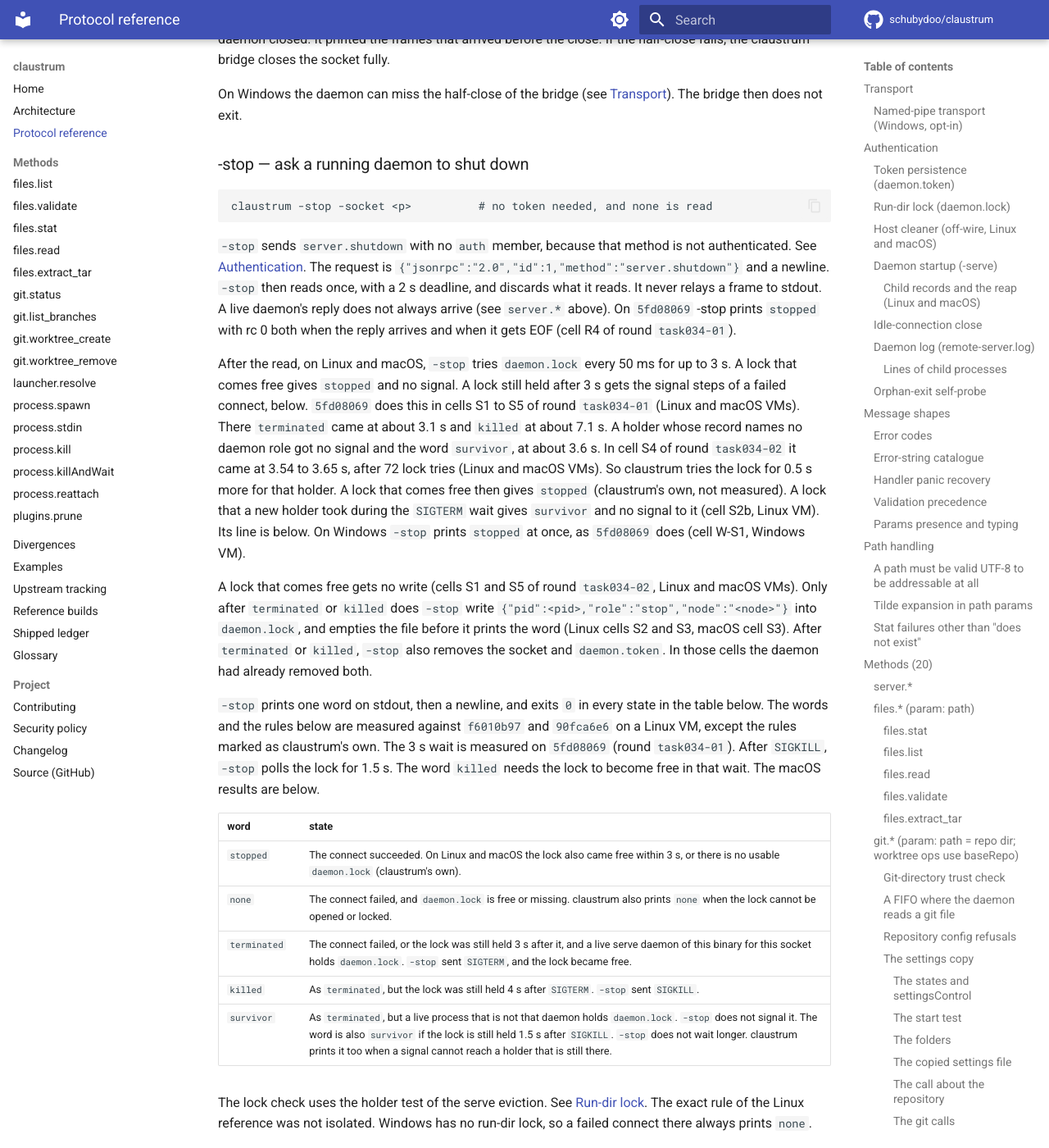
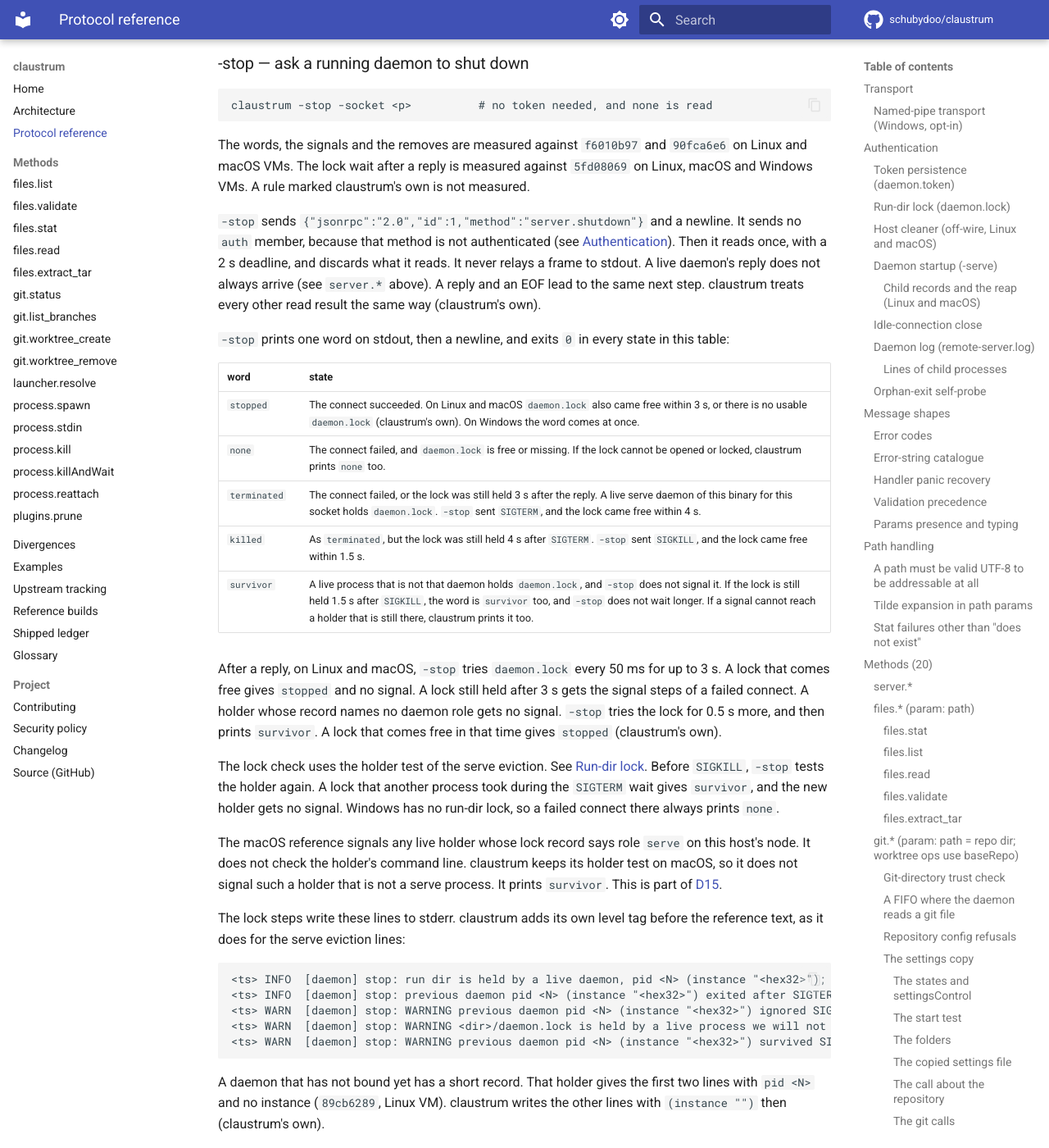
Before and after one commit to schubydoo/claustrum, an MkDocs documentation site: the page built from docs/PROTOCOL.md, in a window 1280 px wide and 1400 px high, scrolled down 93042 px. Shown: the whole window at 82% size. Built offline with MkDocs 1.6.1 and Material for MkDocs 9.7.7, drawn with Linux system fonts in a browser that asks for light colours; comment, search, counter and statistics services are not loaded; some of the changed text lies outside the part shown.

Commit message:
docs: cut the daemon log and -stop sections to what a reader acts on
Keep every log line, word, exit code and file rule of both sections in
docs/PROTOCOL.md. Cut cells, rounds, timings and build history. Name the
measured builds once near the top of each section, and link the retired D21.

Co-Authored-By: Claude Opus 5.5 <noreply@anthropic.com>

````diff
--- a/docs/PROTOCOL.md
+++ b/docs/PROTOCOL.md
@@ -677,16 +677,25 @@ self-probe below.
 
 ### Daemon log (`remote-server.log`)
 
-The launcher creates `remote-server.log` in the socket's directory with mode
-`0600`. The launcher rotates any existing log to
-`remote-server.log.old` and creates a fresh one. A log that cannot be renamed gets
-no fresh file (see below). This matches `4534d86`, which
-keeps the previous session's log as `.old` on every restart. The launcher
-redirects the daemonized child's stdout and stderr into that file, so the
-launcher's own streams stay empty. On Linux and macOS, when the limit raise
-works, the first line tells the open-files limit that `process.spawn` children
-get. This line is at INFO level, so `CLAUSTRUM_LOG_LEVEL=warn` drops it. The
-ready banner follows, with no timestamp:
+The rules of the file are measured against `5fd08069`, and the startup lines
+against `f6010b97` and `89cb6289`. A rule that names one system was measured on
+a VM of that system, and an unmarked rule on Linux and macOS VMs.
+
+At each start the launcher renames an existing `remote-server.log` in the
+socket's directory to `remote-server.log.old`. Then it creates a fresh log there
+with mode `0600`. It sends the stdout and stderr of the daemonized child into
+that file, so its own streams stay empty. The daemon does not remove the log at
+shutdown, unlike the socket and `daemon.token`. So the log of the last run stays
+readable. The fixed name and location are the deployment contract, and they are
+not configurable.
+
+claustrum writes a level tag before each line except the banner. The reference
+writes none. `CLAUSTRUM_LOG_LEVEL=warn` drops the INFO lines.
+
+When the raise of the open-files limit works on Linux and macOS, the first line
+tells the limit that `process.spawn` children get. It is the lower of 65536 and
+the hard limit. On Windows there is no such line. The ready banner follows, with
+no timestamp:
 
 ```
 2026/07/31 00:17:30 INFO  [daemon] child processes will start with an open-files limit of 65536
@@ -695,70 +704,56 @@ Claustrum remote server listening on /run/user/1000/claude/rpc.sock (pid 4711, i
 2026/07/31 00:17:30 INFO  [Server] New connection from: @
 ```
 
-The value of the first line is the soft limit it set, which is the lower of 65536 and the hard limit. `f6010b97`
-writes the same line, with no level tag, before its banner. Linux and macOS VMs
-measured this, with the value 65536. On the Windows VM the reference log has no
-such line, and claustrum writes none there. A failed raise was not measured.
-Claustrum writes no line then.
+A failed raise writes no line (claustrum's own, not measured). The banner ends
+with the pid of the daemon and its instance, the `instanceId` of
+`server.capabilities`. The name `Claustrum` is claustrum's own, and the
+reference prints `Claude` there.
 
 A start with `CLAUDE_SSH_PEER_CHECK=1` writes one more line before the banner.
-On Linux it is at INFO level and names the namespaces of the daemon:
+On Linux it is at INFO level, comes after the open-files line, and names the
+namespaces of the daemon:
 
 ```
 [Server] serving only callers in "user:[4026531837] net:1 pidfd"
 ```
 
-`5fd08069` writes it after its open-files line (round `task011-01`, Linux VM).
-On macOS and Windows the line is at WARN level, and `5fd08069` writes this text
-last before its banner (macOS and Windows VMs):
+On macOS and Windows the line is at WARN level and comes last before the banner:
 
 ```
 [Server] this system names no namespaces: cannot tell callers in a sandbox from others, serving all
 ```
 
 A Linux kernel that names no namespace gets that line too (claustrum's own, not
-measured). The place of the line beside the lines of a reap is not measured.
-
-The banner ends with the pid of the daemon and its instance. The instance is the
-`instanceId` of `server.capabilities`. `f6010b97` and `89cb6289` print the same
-suffix (Linux, macOS and Windows VMs). The name `Claustrum` is claustrum's own.
-The reference prints `Claude` there. The banner beside the lines of
-`-listen-pipe` and `-metrics-addr` is not measured.
-
-If the rename fails, claustrum's launcher judges the entry at the path by `Lstat`
-and opens no FIFO. An own regular file is truncated, keeps its mode and gets the
-lines. So does the own regular file behind an own link. A folder fails the start.
-The launcher then prints one line on stderr and exits 1, with no daemon, socket,
-`daemon.lock` or `daemon.token`:
+measured).
+
+If the fresh create fails, the launcher judges the entry at the path without
+following it, and it opens no FIFO:
+
+- Nothing at the path fails the start with the error of the create.
+- A folder fails the start with `is a directory`.
+- An own regular file, or an own link to an own regular file, is truncated. It
+  keeps its mode and gets the lines.
+- Every other entry fails the start with `permission denied` and stays
+  unchanged. That is [D8](DIVERGENCES.md#d8).
+
+A failed start prints one line on stderr and exits 1, with no daemon, socket,
+`daemon.lock` or `daemon.token`. `5fd08069` does the same with its own prefix:
 
 ```
 claustrum: open log: open <path>: is a directory
 ```
 
-A create that fails with nothing at the path fails the start the same way, with the
-error of the create. `5fd08069` does all four, with its own prefix. Rounds
-`task015-03` and `task015-04` show cells E1 and E3 on the Linux and macOS VMs, and E5
-and E6 on the Linux VM. Every other
-entry fails the start with `permission denied` and stays unchanged. That is
-[D8](DIVERGENCES.md#d8). On Windows the rename moves a folder onto a regular `.old`,
-as on `5fd08069` (cell W1 of round `task015-04`, Windows VM).
-
-On Windows a second daemon can start on a live socket. The first daemon holds
-`remote-server.log` open, so the launcher cannot rotate it. The launcher then
-truncates that file, and the second daemon logs there. Each daemon writes at the
-offset of its own handle. So the earlier lines of the first daemon are lost, and
-its later lines sit behind a block of NUL bytes. A log that another process holds
-with no delete share is truncated too, and `.old` stays. `5fd08069` does both
-(cells W1 and W3 of round `task015-01`, Windows VM).
-
-claustrum does not remove the log on graceful shutdown. This differs from the
-socket and from `daemon.token`. The log outlives the daemon, so a post-mortem
-stays readable. The fixed name and location are the deployment contract, and they
-are not configurable.
+On Windows the rename moves a folder onto a regular `.old`. A second daemon can
+start on a live socket there. The first daemon holds the log open, so the
+rename fails, and the launcher truncates the log. The second daemon then logs
+there. Each daemon writes at the offset of its own handle. So the earlier lines
+of the first daemon are lost, and its later lines sit behind a block of NUL
+bytes. A log that another process holds with no delete share is truncated too,
+and `.old` stays. This is parity now, and [D21](DIVERGENCES.md#d21) is retired.
 
 #### Lines of child processes
 
-These lines tell of [process.spawn](protocol/process-spawn.md) children and of their [records and the reap](#child-records-and-the-reap-linux-and-macos). claustrum prints a level tag before each line. The reference prints none. The levels are claustrum's own, and `CLAUSTRUM_LOG_LEVEL=warn` drops the INFO lines. Unless a row says otherwise, each text is the text of `89cb6289`, measured on Linux. The group-ended, outlived and dropped-record lines are measured on macOS too.
+These lines tell of [process.spawn](protocol/process-spawn.md) children and of their [records and the reap](#child-records-and-the-reap-linux-and-macos). The levels are claustrum's own. Unless a row says otherwise, each text is the text of `89cb6289`, measured on Linux. The group-ended, outlived and dropped-record lines are measured on macOS too.
 
 | Event | Level | Line |
 |---|---|---|
@@ -773,7 +768,7 @@ These lines tell of [process.spawn](protocol/process-spawn.md) children and of t
 | Over 128 records | WARN | `[process.Registry] more than 128 records in <run dir>/children; leaving the rest for the next start` |
 | Over 64 groups | WARN | `[process.Registry] <n> more orphaned group(s) recorded in <run dir>/children than the 64 one start ends; leaving those for the next start` |
 | A record dropped | INFO | `[process.Registry] record <pid>.json: pid <pid> is not a child to end (<reason>); dropping the record, signalling nothing` |
-| A record kept | INFO | `[process.Registry] record <pid>.json: pid <pid> cannot be inspected now (<reason>); keeping the record, signalling nothing` (`5fd08069`, Linux VM) |
+| A record kept | INFO | `[process.Registry] record <pid>.json: pid <pid> cannot be inspected now (<reason>); keeping the record, signalling nothing` (`5fd08069`) |
 | A group ended | INFO | `[process.Registry] ending orphaned process group <pgid> recorded by daemon instance "<instance>" (pid <daemon pid>): SIGTERM` |
 | The grace ran out | WARN | `[process.Registry] group <pgid> outlived SIGTERM for 2s: SIGKILL` |
 | A group fails the test | INFO | `[process.Registry] group <pgid> no longer verifies (<reason>); nothing more is sent to it` |
@@ -3582,64 +3577,50 @@ On Windows the daemon can miss the half-close of the bridge (see
 claustrum -stop -socket <p>          # no token needed, and none is read
 ```
 
-`-stop` sends `server.shutdown` with no `auth` member, because that method is
-not authenticated. See [Authentication](#authentication). The request is
-`{"jsonrpc":"2.0","id":1,"method":"server.shutdown"}` and a newline. `-stop` then
-reads once, with a 2 s deadline, and discards what it reads. It never relays a
-frame to stdout. A live daemon's reply does not always arrive (see `server.*`
-above). On `5fd08069` -stop prints `stopped` with rc 0 both when the reply arrives
-and when it gets EOF (cell R4 of round `task034-01`).
-
-After the read, on Linux and macOS, `-stop` tries `daemon.lock` every 50 ms for up
-to 3 s. A lock that comes free gives `stopped` and no signal. A lock still held
-after 3 s gets the signal steps of a failed connect, below. `5fd08069` does this
-in cells S1 to S5 of round `task034-01` (Linux and macOS VMs). There `terminated`
-came at about 3.1 s and `killed` at about 7.1 s. A holder whose record names no
-daemon role got no signal and the word `survivor`, at about 3.6 s. In cell S4 of
-round `task034-02` it came at 3.54 to 3.65 s, after 72 lock tries (Linux and macOS
-VMs). So claustrum tries the lock for 0.5 s more for that holder. A lock that comes free then gives `stopped` (claustrum's
-own, not measured). A lock that a new holder took during the `SIGTERM` wait gives
-`survivor` and no signal to it (cell S2b, Linux VM). Its line is below.
-On Windows `-stop` prints `stopped` at once, as
-`5fd08069` does (cell W-S1, Windows VM).
-
-A lock that comes free gets no write (cells S1 and S5 of round `task034-02`, Linux
-and macOS VMs). Only after `terminated` or
-`killed` does `-stop` write `{"pid":<pid>,"role":"stop","node":"<node>"}` into
-`daemon.lock`, and empties the file before it prints the word (Linux cells S2 and
-S3, macOS cell S3). After `terminated` or `killed`, `-stop` also removes the
-socket and `daemon.token`. In those cells the daemon had already removed both.
+The words, the signals and the removes are measured against `f6010b97` and
+`90fca6e6` on Linux and macOS VMs. The lock wait after a reply is measured
+against `5fd08069` on Linux, macOS and Windows VMs. A rule marked claustrum's own
+is not measured.
+
+`-stop` sends `{"jsonrpc":"2.0","id":1,"method":"server.shutdown"}` and a
+newline. It sends no `auth` member, because that method is not authenticated
+(see [Authentication](#authentication)). Then it reads once, with a 2 s deadline,
+and discards what it reads. It never relays a frame to stdout. A live daemon's
+reply does not always arrive (see `server.*` above). A reply and an EOF lead to
+the same next step. claustrum treats every other read result the same way
+(claustrum's own).
 
 `-stop` prints one word on stdout, then a newline, and exits `0` in every state
-in the table below. The words and the rules below are measured against
-`f6010b97` and `90fca6e6` on a Linux VM, except the rules marked as claustrum's
-own. The 3 s wait is measured on `5fd08069` (round `task034-01`). After `SIGKILL`, `-stop` polls the lock for 1.5 s. The word `killed` needs
-the lock to become free in that wait. The macOS results are below.
+in this table:
 
 | word | state |
 |---|---|
-| `stopped` | The connect succeeded. On Linux and macOS the lock also came free within 3 s, or there is no usable `daemon.lock` (claustrum's own). |
-| `none` | The connect failed, and `daemon.lock` is free or missing. claustrum also prints `none` when the lock cannot be opened or locked. |
-| `terminated` | The connect failed, or the lock was still held 3 s after it, and a live serve daemon of this binary for this socket holds `daemon.lock`. `-stop` sent `SIGTERM`, and the lock became free. |
-| `killed` | As `terminated`, but the lock was still held 4 s after `SIGTERM`. `-stop` sent `SIGKILL`. |
-| `survivor` | As `terminated`, but a live process that is not that daemon holds `daemon.lock`. `-stop` does not signal it. The word is also `survivor` if the lock is still held 1.5 s after `SIGKILL`. `-stop` does not wait longer. claustrum prints it too when a signal cannot reach a holder that is still there. |
+| `stopped` | The connect succeeded. On Linux and macOS `daemon.lock` also came free within 3 s, or there is no usable `daemon.lock` (claustrum's own). On Windows the word comes at once. |
+| `none` | The connect failed, and `daemon.lock` is free or missing. If the lock cannot be opened or locked, claustrum prints `none` too. |
+| `terminated` | The connect failed, or the lock was still held 3 s after the reply. A live serve daemon of this binary for this socket holds `daemon.lock`. `-stop` sent `SIGTERM`, and the lock came free within 4 s. |
+| `killed` | As `terminated`, but the lock was still held 4 s after `SIGTERM`. `-stop` sent `SIGKILL`, and the lock came free within 1.5 s. |
+| `survivor` | A live process that is not that daemon holds `daemon.lock`, and `-stop` does not signal it. If the lock is still held 1.5 s after `SIGKILL`, the word is `survivor` too, and `-stop` does not wait longer. If a signal cannot reach a holder that is still there, claustrum prints it too. |
+
+After a reply, on Linux and macOS, `-stop` tries `daemon.lock` every 50 ms for up
+to 3 s. A lock that comes free gives `stopped` and no signal. A lock still held
+after 3 s gets the signal steps of a failed connect. A holder whose record names
+no daemon role gets no signal. `-stop` tries the lock for 0.5 s more, and then
+prints `survivor`. A lock that comes free in that time gives `stopped`
+(claustrum's own).
 
 The lock check uses the holder test of the serve eviction. See [Run-dir
-lock](#run-dir-lock-daemonlock). The exact rule of the Linux reference was not
-isolated. Windows has no run-dir lock, so a failed connect there always prints
-`none`.
-
-On macOS the words and effects match the references in 22 of 24 measured states.
-The two other states have a live lock holder that is not a serve process. The
-macOS reference signals any live holder whose lock record says role `serve` on
-this host's node. It does not check the holder's command line. claustrum keeps
-its holder check on macOS, so it does not signal such a holder and prints
-`survivor`. This is part of [D15](DIVERGENCES.md#d15). It was measured on a macOS
-VM against `f6010b97` and `90fca6e6`.
-
-The lock path writes these lines to stderr. claustrum adds its own level tag, as
-it does for the serve eviction lines. The message text of these five lines is the
-reference text:
+lock](#run-dir-lock-daemonlock). Before `SIGKILL`, `-stop` tests the holder
+again. A lock that another process took during the `SIGTERM` wait gives
+`survivor`, and the new holder gets no signal. Windows has no run-dir lock, so a
+failed connect there always prints `none`.
+
+The macOS reference signals any live holder whose lock record says role `serve`
+on this host's node. It does not check the holder's command line. claustrum
+keeps its holder test on macOS, so it does not signal such a holder that is not
+a serve process. It prints `survivor`. This is part of [D15](DIVERGENCES.md#d15).
+
+The lock steps write these lines to stderr. claustrum adds its own level tag
+before the reference text, as it does for the serve eviction lines:
 
 ```text
 <ts> INFO  [daemon] stop: run dir is held by a live daemon, pid <N> (instance "<hex32>"); sending SIGTERM
@@ -3649,53 +3630,45 @@ reference text:
 <ts> WARN  [daemon] stop: WARNING previous daemon pid <N> (instance "<hex32>") survived SIGKILL (uninterruptible?); proceeding without run-dir ownership
 ```
 
-A holder with the short record, a daemon that has not bound yet, gives the first
-two lines with `pid <N>` and no instance. On a Linux VM (row N5), `89cb6289`
-logged `[daemon] stop: run dir is held by a live daemon, pid <N>; sending SIGTERM`
-and `[daemon] stop: previous daemon pid <N> exited after SIGTERM`. claustrum is
-built to that row. The other lines are not measured for a short record, and
-claustrum writes them with `(instance "")`.
-
-After a successful connect, a holder whose record names no daemon role gives this
-line. It is the text of `5fd08069` in cell S4 (Linux VM):
+A daemon that has not bound yet has a short record. That holder gives the first
+two lines with `pid <N>` and no instance (`89cb6289`, Linux VM). claustrum
+writes the other lines with `(instance "")` then (claustrum's own).
+
+A holder with no daemon role, after a reply, gives this line:
 
 ```text
 <ts> WARN  [daemon] stop: WARNING <dir>/daemon.lock is held by a live process we will not signal (its holder is not a daemon (role "")); leaving it alone
 ```
 
 A lock that another daemon took during the `SIGTERM` wait gives this line, with
-the pid and instance of the new holder. It is the text of
-`5fd08069` in cell S2b of round `task034-02` (Linux VM):
+the pid and instance of the new holder:
 
 ```text
 <ts> WARN  [daemon] stop: <dir>/daemon.lock changed hands during eviction (now pid <N> (instance "<id>")); leaving the new holder alone
 ```
 
-This line is claustrum's own. It comes from the second holder check:
+This line is claustrum's own. It comes from the second holder test:
 
 ```text
 <ts> WARN  [daemon] stop: pid <N> is no longer our serve holder before SIGKILL (<reason>); leaving it alone
 ```
 
-After a successful connect, `-stop` removes nothing, except after `terminated` or
-`killed`. A live daemon removes its own
-socket and `daemon.token` when it stops. After a failed connect, `-stop` removes
-the socket path and the `daemon.token` beside it, stale or not. It does this after
-the lock check. If the word is `survivor`, `-stop` removes neither file. This is
-measured for a holder that `-stop` does not signal and for a lock that outlives
-`SIGKILL`. The other `survivor` cases follow the same rule. `-stop` never creates
-or removes `daemon.lock`. After a failed connect it writes no record into it, as
-on `f6010b97` and `90fca6e6`. The socket unlink removes
-a stale socket, a regular file and an empty directory. It keeps a non-empty
-directory, and a path in a directory that the user cannot write. The references do
-the same.
-
-If the word is not `survivor`, a live foreign listener that refuses the connect
-with `EACCES` loses its socket path. The listener stays alive, but a client that
-dials by path cannot reach it afterwards. The unlink does not check what the path is. A variant that removes
-only a socket keeps a regular file and an empty directory at the path. It does
-not keep the socket of such a listener. That variant is a candidate not taken.
-It is recorded under [Candidates considered but not
+`-stop` never creates or removes `daemon.lock`. It writes a record into it only
+after a reply that led to `terminated` or `killed`. Then it writes
+`{"pid":<pid>,"role":"stop","node":"<node>"}` and empties the file again before
+it prints the word.
+
+After a reply, `-stop` removes the socket and `daemon.token` only after
+`terminated` or `killed`. A live daemon removes both files itself at its stop. After
+a failed connect, `-stop` removes the socket path and the `daemon.token` beside
+it, stale or not, unless the word is `survivor`. The socket unlink removes a
+stale socket, a regular file and an empty directory. It keeps a non-empty
+directory, and a path in a directory that the user cannot write.
+
+The unlink does not check what the path is. So a live foreign listener that
+refuses the connect with `EACCES` loses its socket path. The listener stays
+alive, but a client that dials by path cannot reach it after that. A variant
+that removes only a socket is recorded under [Candidates considered but not
 taken](DIVERGENCES.md#candidates-considered-but-not-taken).
 
 `-version`, `-install` and `-probe-cli` win over `-stop`. `-bridge` and `-serve`
````
